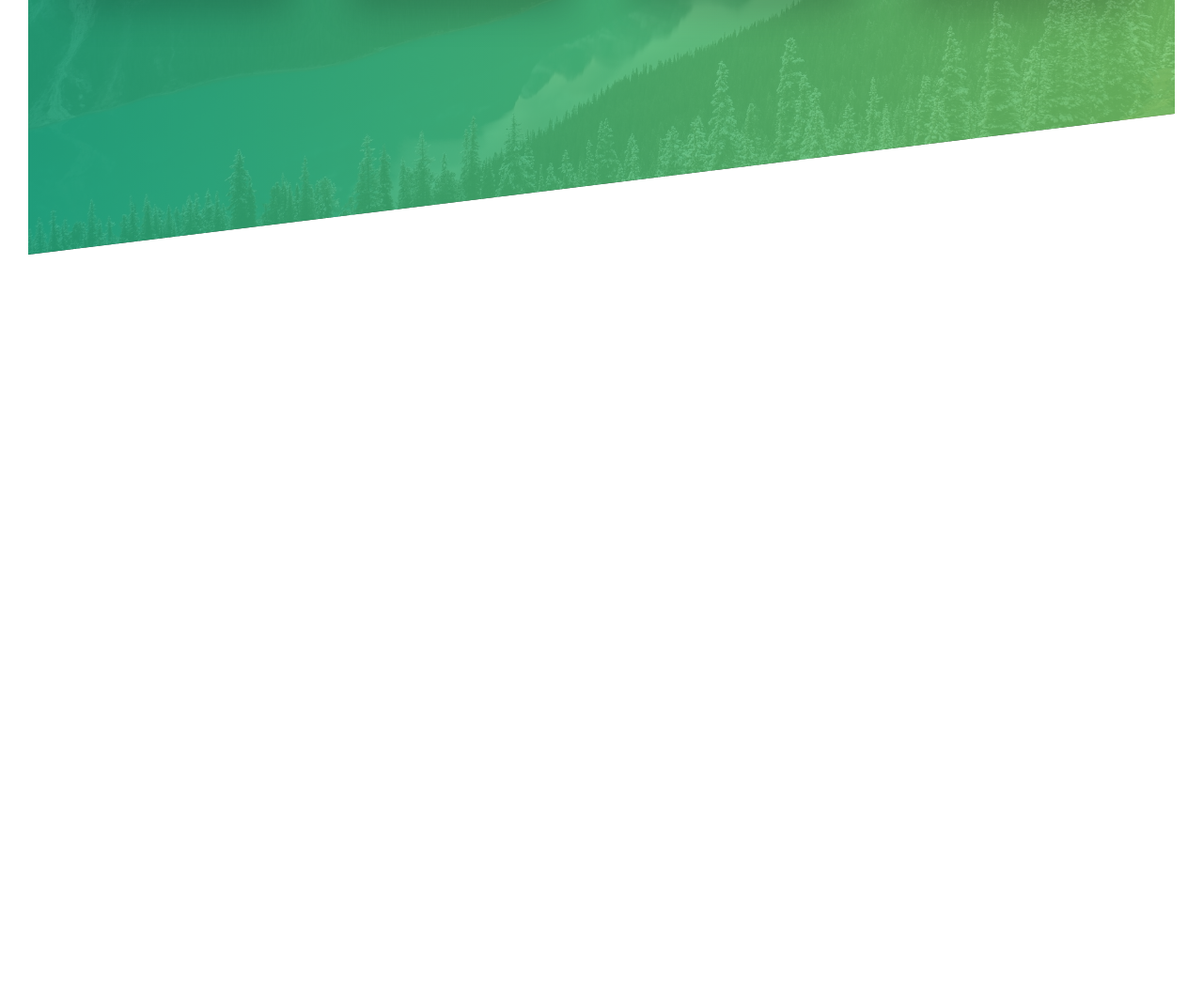
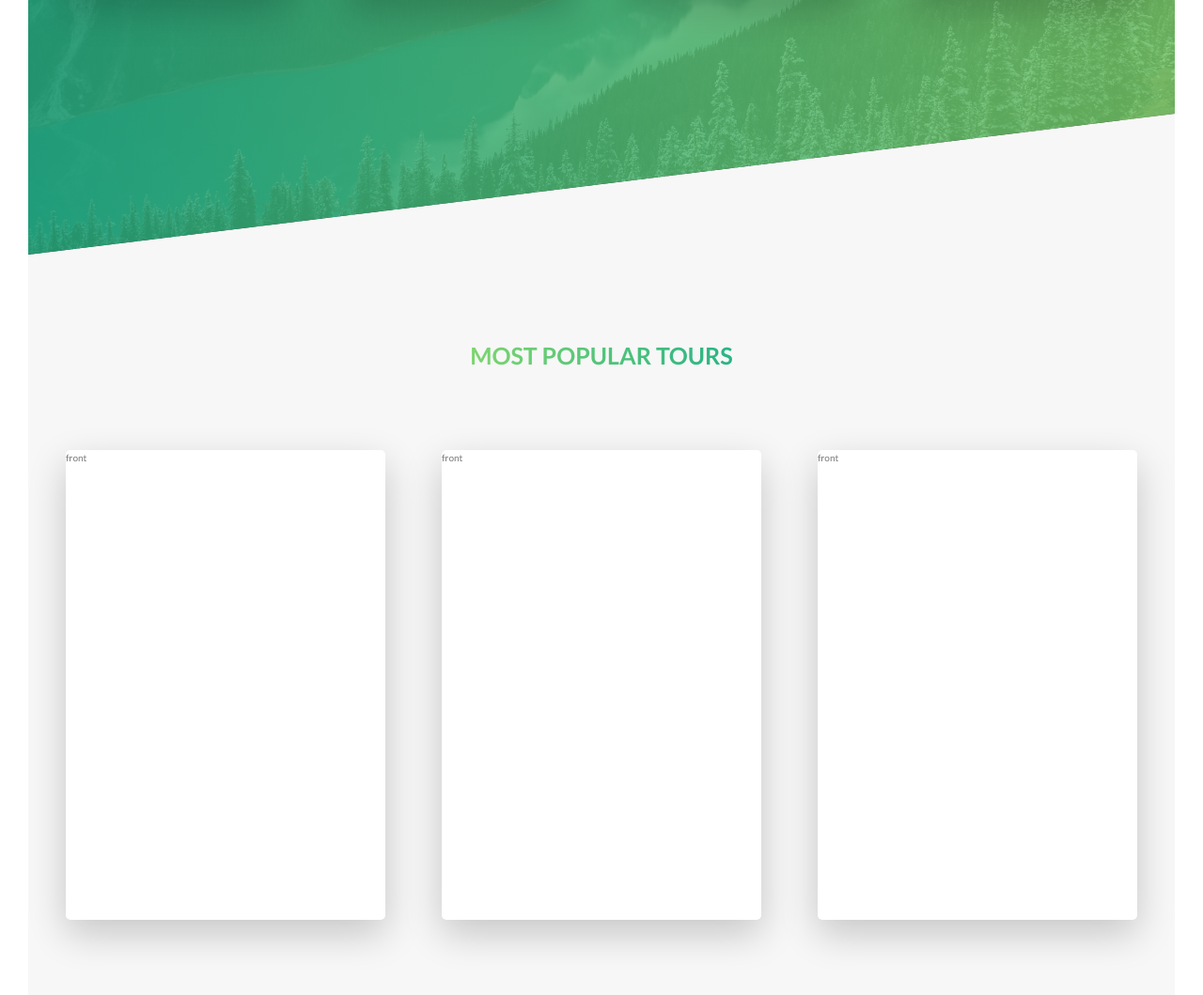
Before and after one commit to m7mdZayan/NaTours, a website: page index.html in a window 1280 px wide. Shown: the part 2014-3073 px from the top of the page at 94% size. Before the commit the page ends 2286 px from the top, so only its background shows below. Drawn offline with Linux system fonts and the light colour scheme.

Commit message:
part 1 of tours section is finished

```diff
--- a/index.html
+++ b/index.html
@@ -195,6 +195,52 @@
       </section>
 
       <!-- end of the features section -->
+
+      <!-- start of the tours section -->
+      <section class="tours">
+        <div class="u-center-text">
+          <div class="u-marginBottom-big">
+            <h2 class="secondaryHeading">
+              most popular tours
+            </h2>
+          </div>
+        </div>
+
+        <div class="row">
+          <div class="col-1of3">
+            <div class="card">
+              <div class="card__side card__side--front">
+                front
+              </div>
+              <div class="card__side card__side--back card__side--back-1">
+                back
+              </div>
+            </div>
+          </div>
+          <div class="col-1of3">
+            <div class="card">
+              <div class="card__side card__side--front">
+                front
+              </div>
+              <div class="card__side card__side--back card__side--back-2">
+                back
+              </div>
+            </div>
+          </div>
+          <div class="col-1of3">
+            <div class="card">
+              <div class="card__side card__side--front">
+                front
+              </div>
+              <div class="card__side card__side--back card__side--back-3">
+                back
+              </div>
+            </div>
+          </div>
+        </div>
+      </section>
+
+      <!-- end of the tours section -->
     </main>
   </body>
 </html>
--- a/sass/abstracts/_variables.scss
+++ b/sass/abstracts/_variables.scss
@@ -7,6 +7,12 @@ $color-white: #fff;
 $color-black: #000;
 $color-grey-light1: #f7f7f7;
 
+$color-secondary-light: #ffb900;
+$color-secondary-dark: #ff7730;
+
+$color-tertiary-light: #2998ff;
+$color-tertiary-dark: #5643fa;
+
 //grid
 $grid-width: 114rem;
 $gutter-vertical: 8rem;
--- /dev/null
+++ b/sass/components/_card.scss
@@ -0,0 +1,56 @@
+.card {
+  perspective: 1500rem;
+  -moz-perspective: 150rem;
+
+  position: relative;
+  height: 50rem;
+  &__side {
+    height: 50rem;
+    transition: all 1s ease-in-out;
+    position: absolute;
+    left: 0;
+    top: 0;
+    width: 100%;
+    backface-visibility: hidden;
+    border-radius: 5px;
+    box-shadow: 0 1.5rem 4rem rgba($color-black, 0.2);
+
+    &--front {
+      background-color: $color-white;
+    }
+
+    &--back {
+      transform: rotateY(180deg);
+      &-1 {
+        background-image: linear-gradient(
+          to bottom right,
+          $color-primary-dark,
+          $color-primary-light
+        );
+      }
+      &-2 {
+        background-image: linear-gradient(
+          to bottom right,
+          $color-secondary-dark,
+          $color-secondary-light
+        );
+      }
+      &-3 {
+        background-image: linear-gradient(
+          to bottom right,
+          $color-tertiary-dark,
+          $color-tertiary-light
+        );
+      }
+    }
+  }
+
+  &:hover &__side--front {
+    transform: rotateY(180deg);
+    cursor: pointer;
+  }
+  &:hover &__side--back {
+    transform: rotateY(0);
+    cursor: pointer;
+  }
+}
--- a/sass/main.scss
+++ b/sass/main.scss
@@ -10,6 +10,7 @@
 @import "components/button";
 @import "components/composition";
 @import "components/feature-box";
+@import "components/card";
 
 @import "pages/home";
 @import "layout/grid";
--- a/sass/pages/_home.scss
+++ b/sass/pages/_home.scss
@@ -19,3 +19,9 @@
     transform: skewY(7deg);
   }
 }
+
+.tours {
+  background-color: $color-grey-light1;
+  padding: 25rem 0 35rem;
+  margin-top: -9rem;
+}
```
Also changed, not shown: css/style.css.
